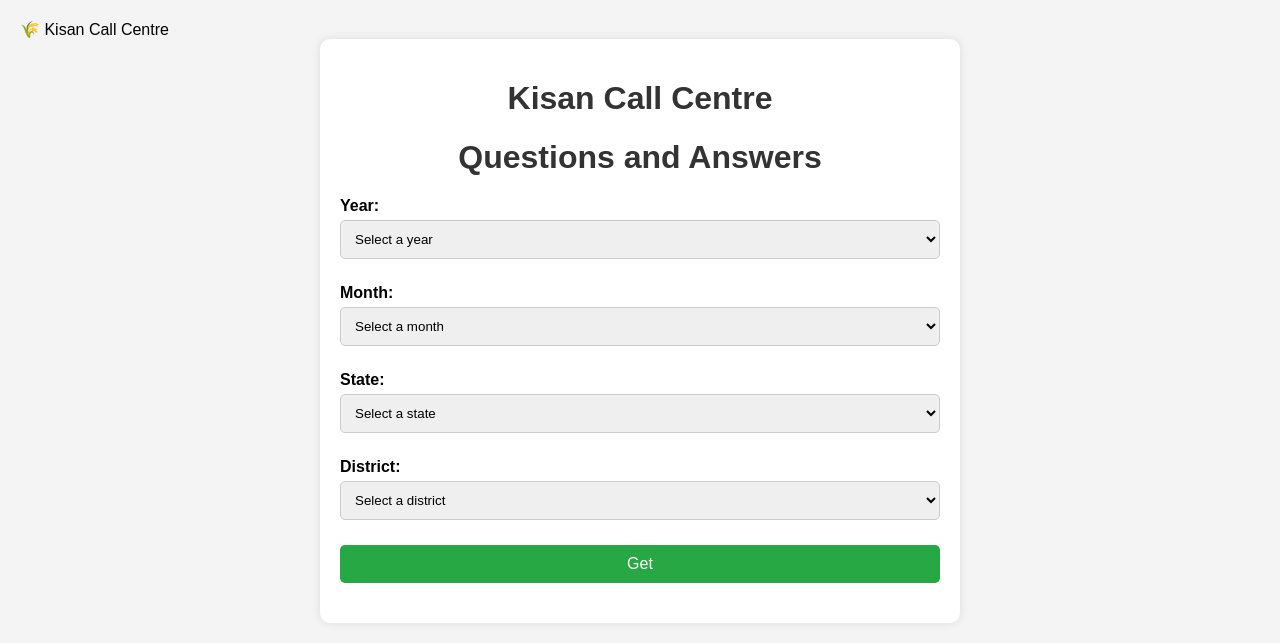
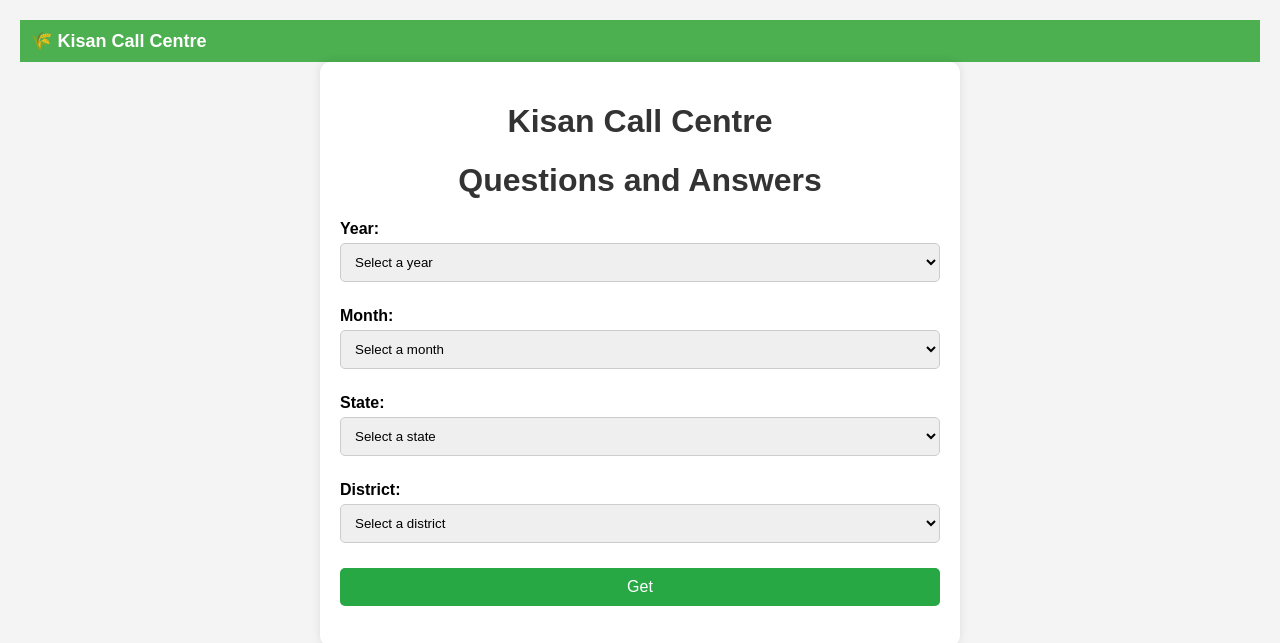
Before and after one commit to TusharSaini999/Kisan-Call-Center-Data-Organizer, a plain HTML site: page index.html in a window 1280 px wide. Drawn offline with Linux system fonts and the light colour scheme.

Commit message:
Update style.css

```diff
--- a/style.css
+++ b/style.css
@@ -22,6 +22,28 @@ h1 {
 .form-group {
   margin-bottom: 15px;
 }
+#navbar {
+      background-color: #4CAF50; /* Green background */
+      padding: 10px;
+      display: flex;
+      justify-content: space-between;
+      align-items: center;
+      color: white;
+      font-size: 18px;
+    }
+
+    #navbar .title {
+      margin: 0;
+      font-weight: bold;
+    }
+
+    #google_translate_element select {
+      border: none;
+      padding: 5px;
+      font-size: 16px;
+      background-color: white;
+      border-radius: 4px;
+    }
 
 label {
   font-weight: bold;
```
